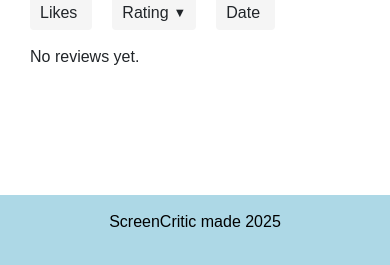
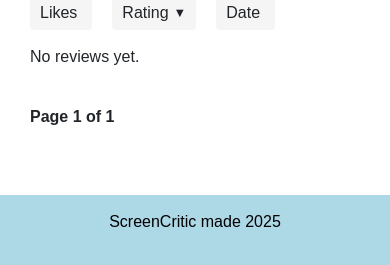
Before and after one commit to MAkther05/WAD2_TEAM5A_PROJECT, a Django app: page /ScreenCritic/profile/ in a window 390 px wide. Shown: the part 579-844 px from the top of the page. Run offline with Django 3.2, Linux system fonts and the light colour scheme; the visitor is signed in with stand-in values (Sample User, id 1); data that the repository does not hold is empty.

Commit message:
Add pagination to profile view for all tabs

```diff
--- a/ScreenCritic/views.py
+++ b/ScreenCritic/views.py
@@ -12,6 +12,7 @@ from django.utils import timezone
 from django.views.decorators.http import require_GET
 from .templatetags.custom_filters import route_name
 from .utils import resolve_image
+from django.core.paginator import Paginator
 
 from .forms import (
     LoginForm,
@@ -322,7 +323,7 @@ def user_logout(request): #handle user logout
     return redirect(reverse('ScreenCritic:home'))
 
 @login_required
-def profile_view(request, username=None):
+def profile_view(request, username=None):  # handle viewing a user profile (your own or others)
     if username:
         user = get_object_or_404(User, username=username)
     else:
@@ -330,50 +331,76 @@ def profile_view(request, username=None):
 
     user_profile = UserProfile.objects.filter(user=user).first()
     favorite_genres = UserFavouriteGenre.objects.filter(user=user)
+
+    # get tab (reviewed / liked / to-review), sort option, and pagination page number
     active_tab = request.GET.get("tab", "reviewed")
     sort_option = request.GET.get("sort", "rating-desc")
+    page_number = request.GET.get("page")
 
-    # Parse sort option
+    # split sort option
     sort_field, sort_direction = sort_option.split('-') if '-' in sort_option else ('rating', 'desc')
 
+    # used to show heart icons for liked reviews
     liked_review_ids = list(ReviewLike.objects.filter(user=request.user).values_list('review_id', flat=True))
 
+    # initialize all three review/media querysets
+    reviewed_reviews = Review.objects.filter(user=user)
+    liked_reviews = Review.objects.filter(reviewlike__user=user)
+    to_review_media = Media.objects.none()
+    page_obj = None  # this will hold the paginated results
+
+    # handle TO-REVIEW tab
+    if active_tab == "to-review":
+        user_genres = [fav.genre for fav in favorite_genres]
+        to_review_media = Media.objects.filter(genres__in=user_genres).distinct().exclude(review__user=user)
+        to_review_media = to_review_media.order_by("title")
+        paginator = Paginator(to_review_media, 20)  # paginate media (20 per page)
+        page_obj = paginator.get_page(page_number)
+
+    # handle LIKED tab
+    elif active_tab == "liked":
+        if sort_field == 'likes':
+            liked_reviews = liked_reviews.annotate(like_count=Count('reviewlike')).order_by(
+                f"{'-' if sort_direction == 'desc' else ''}like_count")
+        elif sort_field == 'rating':
+            liked_reviews = liked_reviews.order_by(f"{'-' if sort_direction == 'desc' else ''}rating")
+        else:  # sort by date
+            liked_reviews = liked_reviews.order_by(f"{'-' if sort_direction == 'desc' else ''}date")
+
+        paginator = Paginator(liked_reviews, 20)  # paginate liked reviews (20 per page)
+        page_obj = paginator.get_page(page_number)
+
+    # handle REVIEWED tab
+    else:
+        if sort_field == 'likes':
+            reviewed_reviews = reviewed_reviews.annotate(like_count=Count('reviewlike')).order_by(
+                f"{'-' if sort_direction == 'desc' else ''}like_count")
+        elif sort_field == 'rating':
+            reviewed_reviews = reviewed_reviews.order_by(f"{'-' if sort_direction == 'desc' else ''}rating")
+        else:  # sort by date
+            reviewed_reviews = reviewed_reviews.order_by(f"{'-' if sort_direction == 'desc' else ''}date")
+
+        paginator = Paginator(reviewed_reviews, 20)  # paginate reviewed reviews (20 per page)
+        page_obj = paginator.get_page(page_number)
+
+    # context to send to the profile template
     context = {
         "user_profile": user_profile,
         "favorite_genres": favorite_genres,
         "active_tab": active_tab,
         "current_sort": sort_option,
         "liked_reviews_ids": liked_review_ids,
+        "reviewed_reviews": reviewed_reviews,
+        "liked_reviews": liked_reviews,
+        "to_review_media": to_review_media,
+        "page_obj": page_obj,  # holds the paginated results for current tab
     }
 
-    if active_tab == "to-review":
-        user_genres = [fav.genre for fav in favorite_genres]
-        to_review_media = Media.objects.filter(genres__in=user_genres).distinct().exclude(review__user=user)
-        context["to_review_media"] = to_review_media
-    elif active_tab == "liked":
-        liked_reviews = Review.objects.filter(reviewlike__user=user)
-        if sort_field == 'likes':
-            liked_reviews = liked_reviews.annotate(like_count=Count('reviewlike')).order_by(
-                f"{'-' if sort_direction == 'desc' else ''}like_count")
-        elif sort_field == 'rating':
-            liked_reviews = liked_reviews.order_by(f"{'-' if sort_direction == 'desc' else ''}rating")
-        else:  # date
-            liked_reviews = liked_reviews.order_by(f"{'-' if sort_direction == 'desc' else ''}date")
-        context["liked_reviews"] = liked_reviews
-    else:  # reviewed
-        reviewed_reviews = Review.objects.filter(user=user)
-        if sort_field == 'likes':
-            reviewed_reviews = reviewed_reviews.annotate(like_count=Count('reviewlike')).order_by(
-                f"{'-' if sort_direction == 'desc' else ''}like_count")
-        elif sort_field == 'rating':
-            reviewed_reviews = reviewed_reviews.order_by(f"{'-' if sort_direction == 'desc' else ''}rating")
-        else:  # date
-            reviewed_reviews = reviewed_reviews.order_by(f"{'-' if sort_direction == 'desc' else ''}date")
-        context["reviewed_reviews"] = reviewed_reviews
-
+    # if it's an AJAX request (sorting without full page reload), return only the partial template
     if request.headers.get('X-Requested-With') == 'XMLHttpRequest':
         return render(request, 'ScreenCritic/profile.html', context)
 
+    # otherwise, return full profile page
     return render(request, "ScreenCritic/profile.html", context)
 
 @login_required
--- a/static/css/profile.css
+++ b/static/css/profile.css
@@ -343,4 +343,23 @@ main {
     .review-scroll {
         max-height: 500px;
     }
+
+    .pagination {
+      text-align: center;
+      margin-top: 20px;
+    }
+
+    .page-btn {
+      background: #e3f2fd;
+      padding: 6px 12px;
+      margin: 0 8px;
+      border-radius: 8px;
+      text-decoration: none;
+      font-weight: bold;
+      color: #0077cc;
+    }
+
+    .page-number {
+      font-weight: bold;
 }
+}
--- a/templates/ScreenCritic/profile.html
+++ b/templates/ScreenCritic/profile.html
@@ -90,7 +90,7 @@
         <div class="review-scroll">
             <!-- reviewed tab-->
             {% if active_tab == 'reviewed' %}
-                {% for review in reviewed_reviews %}
+                {% for review in page_obj %}
                 <div class="review-card">
                     <!-- Media image with lazy loading -->
                     {% if review.media.slug %}
@@ -139,9 +139,10 @@
                 {% empty %}
                 <p>No reviews yet.</p>
                 {% endfor %}
-                <!-- liked reviews tab-->
+
+            <!-- liked reviews tab-->
             {% elif active_tab == 'liked' %}
-                {% for review in liked_reviews %}
+                {% for review in page_obj %}
                 <div class="review-card">
                     <!-- liked media with lazy loading -->
                     {% if review.media.slug %}
@@ -190,9 +191,10 @@
                 {% empty %}
                 <p>No liked reviews yet.</p>
                 {% endfor %}
-                <!-- to-review reviews tab-->
+
+            <!-- to-review tab -->
             {% elif active_tab == 'to-review' %}
-                {% for media in to_review_media %}
+                {% for media in page_obj %}
                 <div class="review-card">
                     {% if media.slug %}
                         <a href="{% if media.type == 'TV Show' %}
@@ -217,9 +219,22 @@
                 {% endfor %}
             {% endif %}
         </div>
+
+        <!-- Pagination block for reviewed liked and to-review  -->
+        {% if active_tab == "reviewed" or active_tab == "liked" or active_tab == "to-review" %}
+        <div class="pagination">
+            {% if page_obj.has_previous %}
+                <a class="page-btn" href="?tab={{ active_tab }}&sort={{ current_sort }}&page={{ page_obj.previous_page_number }}">← Previous</a>
+            {% endif %}
+            <span class="page-number">Page {{ page_obj.number }} of {{ page_obj.paginator.num_pages }}</span>
+            {% if page_obj.has_next %}
+                <a class="page-btn" href="?tab={{ active_tab }}&sort={{ current_sort }}&page={{ page_obj.next_page_number }}">Next →</a>
+            {% endif %}
+        </div>
+        {% endif %}
     </div>
 </div>
-    <!-- Like button functionality -->
+<!-- Like button functionality -->
 <script src="{% static 'js/like.js' %}?v=3"></script>
 <script src="{% static 'js/sorting.js' %}?v=3"></script>
 {% endblock %}
```
Also changed, not shown: 5 other files.
